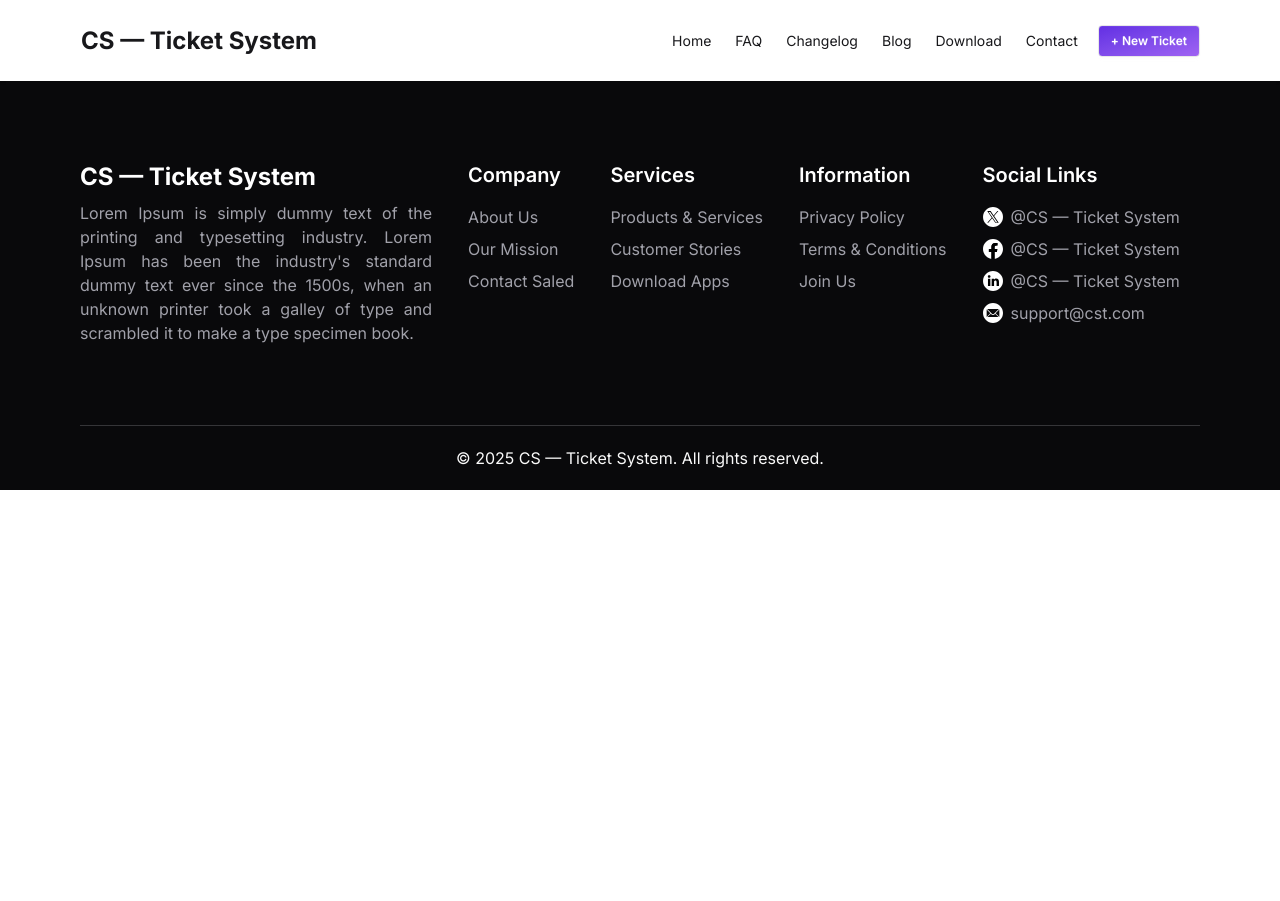
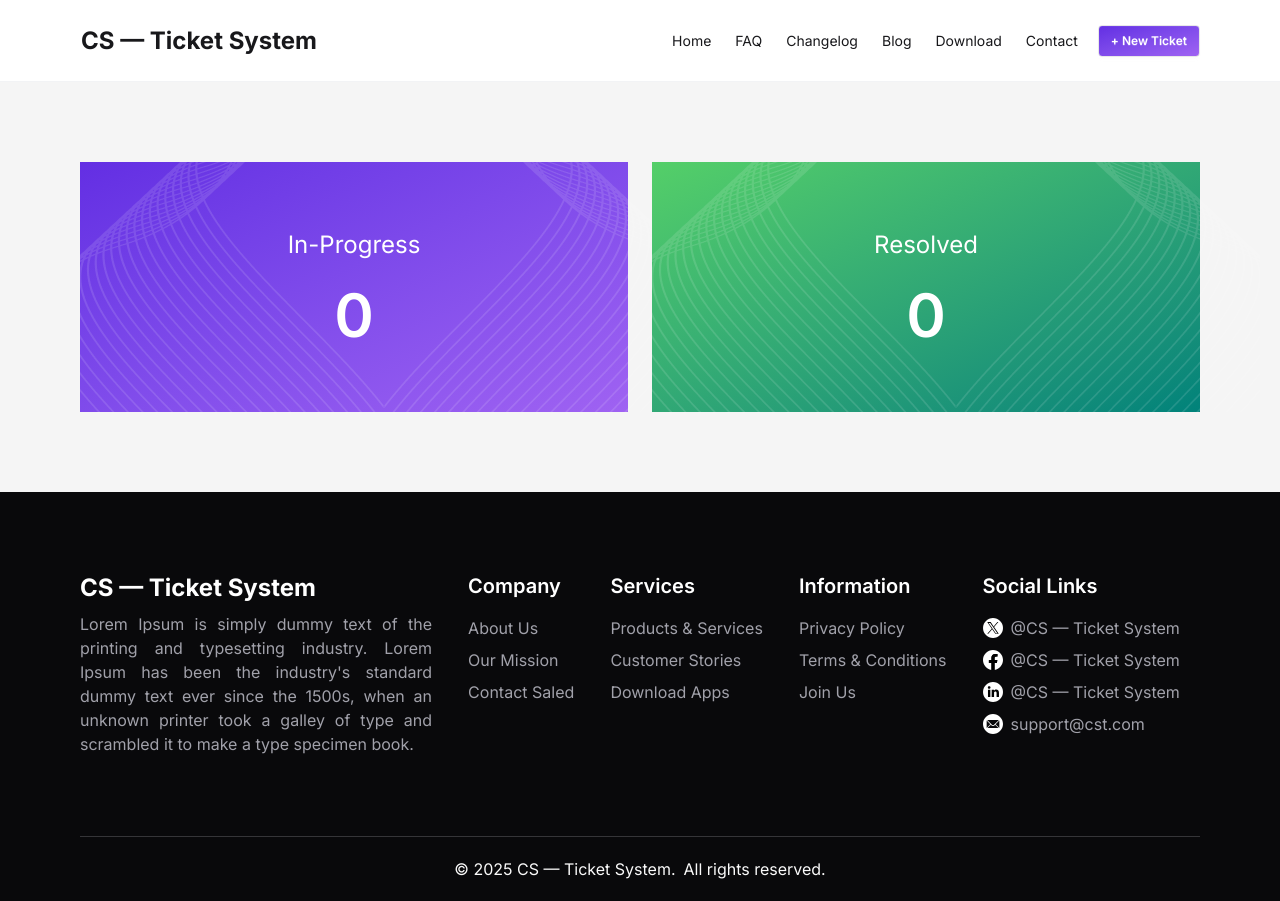
Before and after one commit to Pankaj72885/customer-support-zone, a React (Vite) app: page / in a window 1280 px wide. Before the commit the page ends 800 px from the top, so only its background shows below. Built offline with nearby package versions, Linux system fonts and the light colour scheme.

Commit message:
add banner Section

```diff
--- a/src/App.jsx
+++ b/src/App.jsx
@@ -1,12 +1,14 @@
+import Banner from "./Components/Banner/Banner";
 import Footer from "./Components/Footer";
 import Navigation from "./Components/Navigation";
 
 function App() {
   return (
-    <div className="max-w-[100rem] mx-auto font-inter">
-      <Navigation></Navigation>
-      <Footer></Footer>
-    </div>
+    <>
+      <Navigation />
+      <Banner />
+      <Footer />
+    </>
   );
 }
 
--- /dev/null
+++ b/src/Components/Banner/Banner.jsx
@@ -0,0 +1,25 @@
+import Container from "../Container";
+import BannerCard from "./BannerCard";
+
+const Banner = () => {
+  return (
+    <div className="bg-[#F5F5F5]">
+      <Container>
+        <section className="px-8 md:px-20 py-8 md:py-20 flex flex-col md:flex-row justify-between gap-6">
+          <BannerCard
+            name="In-Progress"
+            value={0}
+            bgColor="from-custom-purple-dark to-custom-purple-light"
+          ></BannerCard>
+          <BannerCard
+            name="Resolved"
+            value={0}
+            bgColor="from-custom-green-light to-custom-green-dark"
+          ></BannerCard>
+        </section>
+      </Container>
+    </div>
+  );
+};
+
+export default Banner;
--- /dev/null
+++ b/src/Components/Banner/BannerCard.jsx
@@ -0,0 +1,20 @@
+import leftVector from "../../assets/vector1.png";
+import rightVector from "../../assets/vector2.png";
+const BannerCard = ({name, value, bgColor}) => {
+  return (
+    <div
+      className={`relative flex justify-center items-center flex-1 bg-gradient-to-br   text-white ${bgColor}`}
+    >
+      <div className="flex justify-between w-full">
+        <img src={leftVector} alt="vector Image" />
+        <img src={rightVector} alt="vector Image" />
+      </div>
+      <div className="absolute flex flex-col justify-center items-center gap-6">
+        <p className="text-2xl">{name}</p>
+        <p className="text-6xl font-semibold">{value}</p>
+      </div>
+    </div>
+  );
+};
+
+export default BannerCard;
--- /dev/null
+++ b/src/Components/Container.jsx
@@ -0,0 +1,5 @@
+const Container = ({ children }) => {
+  return <div className="max-w-[100rem] mx-auto font-inter">{children}</div>;
+};
+
+export default Container;
--- a/src/Components/Footer.jsx
+++ b/src/Components/Footer.jsx
@@ -2,24 +2,31 @@ import email from "../assets/social-icon/email.svg";
 import facebook from "../assets/social-icon/fb.svg";
 import linkedin from "../assets/social-icon/linkedin.svg";
 import x from "../assets/social-icon/x.svg";
+import Container from "./Container";
 const Footer = () => {
   return (
-    <footer className="px-8 md:px-20 bg-neutral text-neutral-content">
+    <div className="bg-neutral">
+      <Container>
+        <footer className="px-8 md:px-20 ">
           <div className="footer sm:footer-horizontal  py-8 md:py-20 ">
             <aside>
-          <h1 className="font-bold text-2xl text-white">CS — Ticket System</h1>
+              <h1 className="font-bold text-2xl text-white">
+                CS — Ticket System
+              </h1>
               <p className="max-w-88 text-justify text-[#A1A1AA] text-base md:leading-6">
                 Lorem Ipsum is simply dummy text of the printing and typesetting
-            industry. Lorem Ipsum has been the industry's standard dummy text
-            ever since the 1500s, when an unknown printer took a galley of type
-            and scrambled it to make a type specimen book.
+                industry. Lorem Ipsum has been the industry's standard dummy
+                text ever since the 1500s, when an unknown printer took a galley
+                of type and scrambled it to make a type specimen book.
               </p>
             </aside>
             <nav>
               <h6 className="footer-title text-white normal-case opacity-100  text-xl">
                 Company
               </h6>
-          <a className="link link-hover text-[#A1A1AA] text-base">About Us</a>
+              <a className="link link-hover text-[#A1A1AA] text-base">
+                About Us
+              </a>
               <a className="link link-hover text-[#A1A1AA] text-base">
                 Our Mission
               </a>
@@ -51,7 +58,9 @@ const Footer = () => {
               <a className="link link-hover text-[#A1A1AA] text-base">
                 Terms & Conditions
               </a>
-          <a className="link link-hover text-[#A1A1AA] text-base">Join Us</a>
+              <a className="link link-hover text-[#A1A1AA] text-base">
+                Join Us
+              </a>
             </nav>
             <nav>
               <h6 className="footer-title text-white normal-case opacity-100 text-xl">
@@ -79,14 +88,16 @@ const Footer = () => {
             </nav>
           </div>
           <div className="footer sm:footer-horizontal footer-center py-5 border-t border-[#E5E7EB]/20 ">
-        <aside>
+            <aside className="flex flex-col md:flex-row gap-2 items-center">
               <p className="text-base text-[#FAFAFA]">
-            &copy; {new Date().getFullYear()} CS — Ticket System. All rights
-            reserved.
+                &copy; {new Date().getFullYear()} CS — Ticket System.
               </p>
+              <p className="text-base text-[#FAFAFA]">All rights reserved.</p>
             </aside>
           </div>
         </footer>
+      </Container>
+    </div>
   );
 };
 
--- a/src/Components/Navigation.jsx
+++ b/src/Components/Navigation.jsx
@@ -1,10 +1,17 @@
+import Container from "./Container";
+
 const Navigation = () => {
   return (
-    <>
-      <nav className="navbar shadow-sm md:px-20 px-4 py-4 items-center">
+    <div className="bg-white border-b border-[#E5E7EB]/50">
+      <Container>
+        <nav className="navbar md:px-20 px-4 py-4 items-center">
           <div className="flex-1">
             <div className="dropdown">
-            <div tabIndex={0} role="button" className="btn btn-ghost lg:hidden">
+              <div
+                tabIndex={0}
+                role="button"
+                className="btn btn-ghost lg:hidden"
+              >
                 <svg
                   xmlns="http://www.w3.org/2000/svg"
                   className="h-5 w-5"
@@ -72,12 +79,13 @@ const Navigation = () => {
             </ul>
           </div>
           <div className="">
-          <button className="btn bg-gradient-to-br active:bg-gradient-to-tl active:from-custom-purple-light active:bg-custom-purple-dark from-custom-purple-dark to-custom-purple-light text-white btn-sm">
+            <button className="btn bg-gradient-to-br active:bg-gradient-to-tl active:from-custom-purple-light active:bg-custom-purple-dark from-custom-purple-dark to-custom-purple-light text-white btn-xs md:btn-sm">
               + New Ticket
             </button>
           </div>
         </nav>
-    </>
+      </Container>
+    </div>
   );
 };
 
--- a/src/index.css
+++ b/src/index.css
@@ -10,16 +10,15 @@
   --font-inter: Inter, sans-serif;
   --color-custom-purple-dark: rgb(99, 46, 227);
   --color-custom-purple-light: rgb(159, 98, 242);
-  --background-image-hero-section: linear-gradient(
-    90deg,
-    rgba(1, 50, 35, 1),
-    rgba(0, 103, 71, 1) 50%,
-    rgba(1, 50, 35, 1) 100%
-  );
+  --color-custom-green-light: rgba(84,207,104);
+  --color-custom-green-dark: rgb(0, 130, 122);
+
 }
 
 @layer components {
   .bg-gradient-purple {
     @apply bg-gradient-to-br active:bg-gradient-to-tl active:from-custom-purple-light active:bg-custom-purple-dark from-custom-purple-dark to-custom-purple-light text-white;
   }
+
+
 }
```
Also changed, not shown: src/assets/vector2.png. Lines whose indentation alone changed are shown as unchanged.
